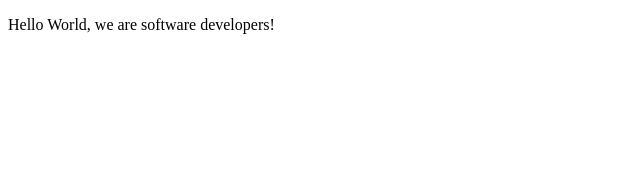
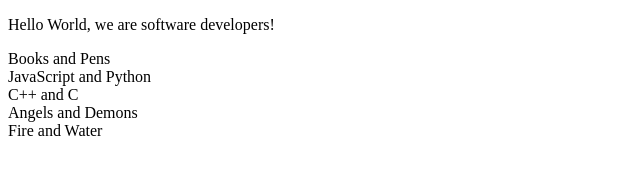
Before and after one commit to Powelljep/John_Hubert_Repo, a plain HTML site: page index.html in a window 1280 px wide. Shown: the whole page, without its empty margins (0-640 px from the left). Drawn offline with Linux system fonts and the light colour scheme.

Commit message:
changes by john on CSS

```diff
--- a/index.html
+++ b/index.html
@@ -11,11 +11,21 @@
     <p>Hello World, we are software developers!</p>
     <script src="https://cdn.freecodecamp.org/testable-projects-fcc/v1/bundle.js"></script>
     <main id="main-doc">
-      <section class="main-section"></section>
-      <section class="main-section"></section>
-      <section class="main-section"></section>
-      <section class="main-section"></section>
-      <section class="main-section"></section>
+      <section id="Books_and_Pens" class="main-section">
+        <header>Books and Pens</header>
+      </section>
+      <section id="JavaScript_and_Python" class="main-section">
+        <header>JavaScript and Python </header>
+      </section>
+      <section id="C++_and_C" class="main-section">
+        <header> C++ and C</header>
+      </section>
+      <section id="Angels_and_Demons" class="main-section">
+        <header>Angels and Demons</header>
+      </section>
+      <section id="Fire_and_Water" class="main-section">
+        <header>Fire and Water</header>
+      </section>
     </main>
     <!--
 
```
